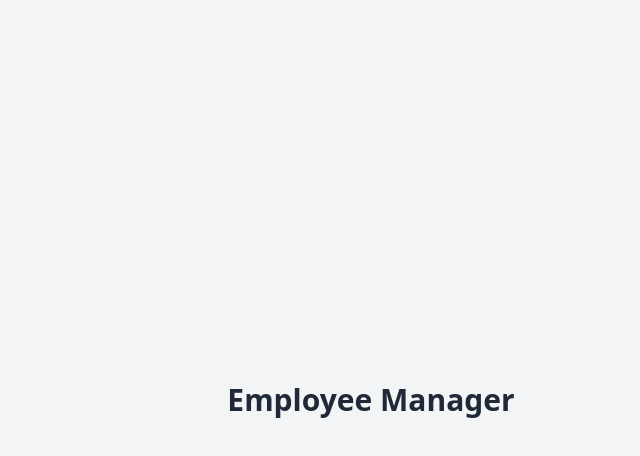
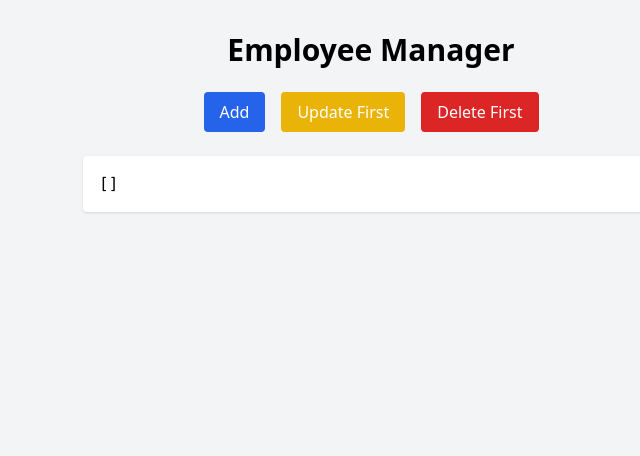
Before and after one commit to krkunal1011/Employee-Management-react-redux, a React (Vite) app in the folder employee-manager/: page / in a window 1280 px wide. Shown: the top 456 px of the page, without its empty margins (269-909 px from the left). Built offline with nearby package versions, Linux system fonts and the light colour scheme.

Commit message:
test: verify employee CRUD via UI buttons

```diff
--- a/employee-manager/src/App.jsx
+++ b/employee-manager/src/App.jsx
@@ -1,9 +1,66 @@
+import { useDispatch, useSelector } from "react-redux";
+import {
+  addEmployee,
+  deleteEmployee,
+  updateEmployee,
+} from "./redux/employeeSlice";
+
 export default function App() {
+  const dispatch = useDispatch();
+  const employees = useSelector((state) => state.employees.list);
+
   return (
-    <div className="min-h-screen bg-gray-100 flex items-center justify-center">
-      <h1 className="text-3xl font-bold text-gray-800">
+    <div className="min-h-screen bg-gray-100 p-8">
+      <h1 className="text-3xl font-bold text-center mb-6">
         Employee Manager
       </h1>
+
+      <div className="flex justify-center gap-4 mb-6">
+        <button
+          onClick={() =>
+            dispatch(
+              addEmployee({
+                name: "John",
+                role: "Engineer",
+              })
+            )
+          }
+          className="bg-blue-600 text-white px-4 py-2 rounded"
+        >
+          Add
+        </button>
+
+        <button
+          onClick={() => {
+            if (employees[0]) {
+              dispatch(
+                updateEmployee({
+                  ...employees[0],
+                  role: "Senior Engineer",
+                })
+              );
+            }
+          }}
+          className="bg-yellow-500 text-white px-4 py-2 rounded"
+        >
+          Update First
+        </button>
+
+        <button
+          onClick={() => {
+            if (employees[0]) {
+              dispatch(deleteEmployee(employees[0].id));
+            }
+          }}
+          className="bg-red-600 text-white px-4 py-2 rounded"
+        >
+          Delete First
+        </button>
+      </div>
+
+      <pre className="bg-white p-4 rounded shadow max-w-xl mx-auto">
+        {JSON.stringify(employees, null, 2)}
+      </pre>
     </div>
   );
 }
```
